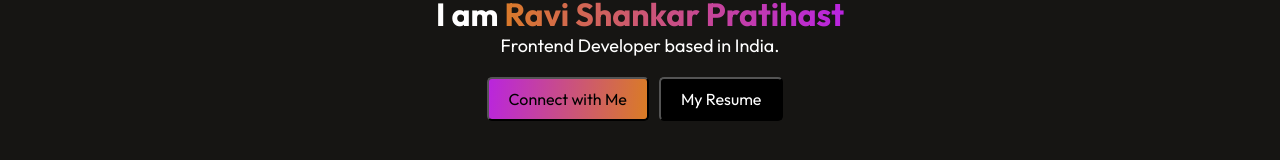
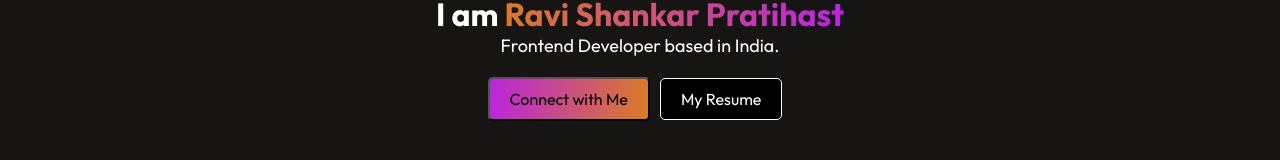
Before and after one commit to RaviPratihast/ravipratihast-portfolio, a React (Create React App) app: page / in a window 1280 px wide. Shown: the part 380-540 px from the top of the page. Built offline with nearby package versions, Linux system fonts and the light colour scheme.

Commit message:
style: changes in bg

```diff
--- a/src/component/Hero-section/Hero.css
+++ b/src/component/Hero-section/Hero.css
@@ -69,8 +69,8 @@ p {
 .action-resume {
   background: black;
   color: white;
-  /* border: none; */
+  border: 1px solid white;
 }
 .action-resume:hover {
-  border: 2px solid #a855f7;
+  border: 1px solid #a855f7;
 }
```
